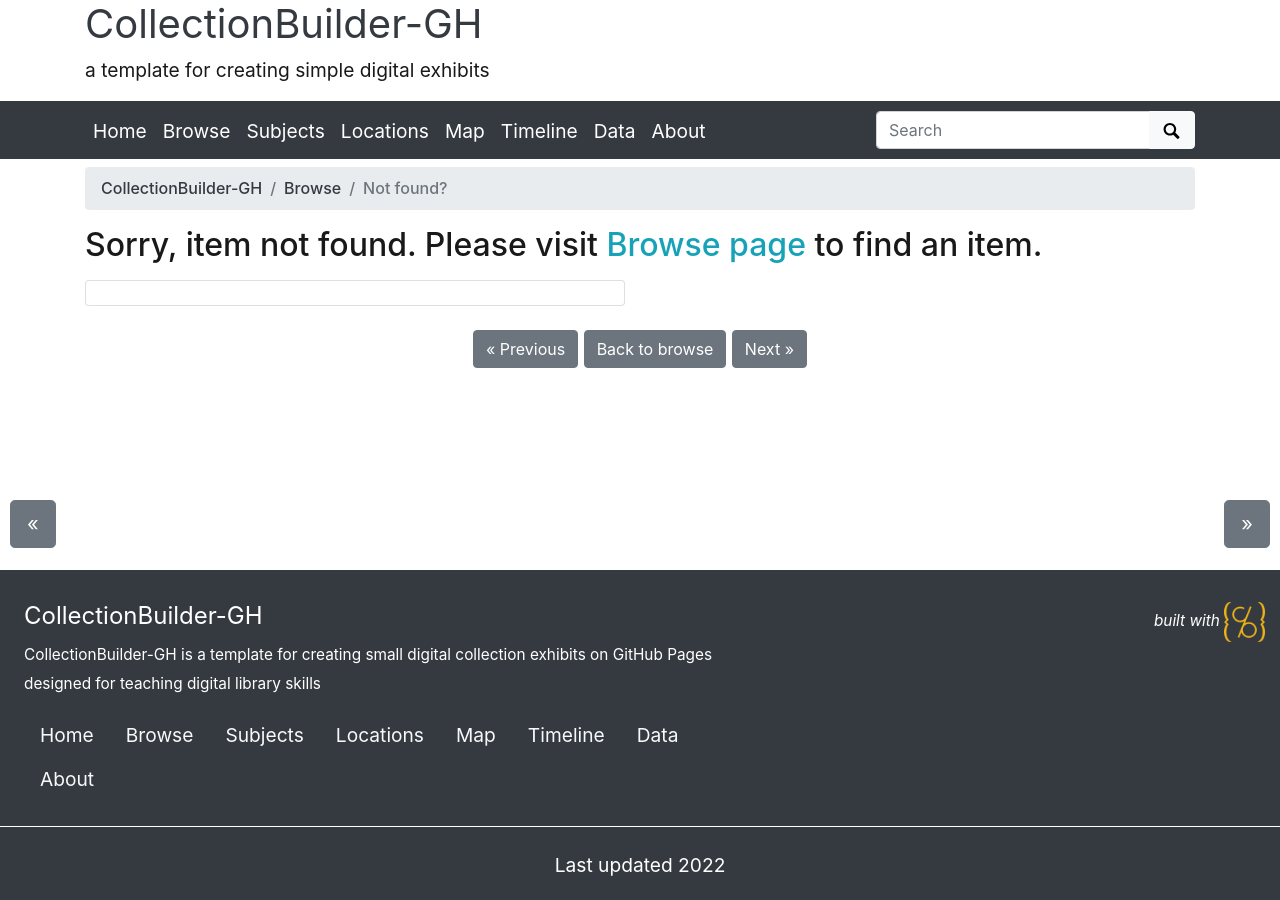
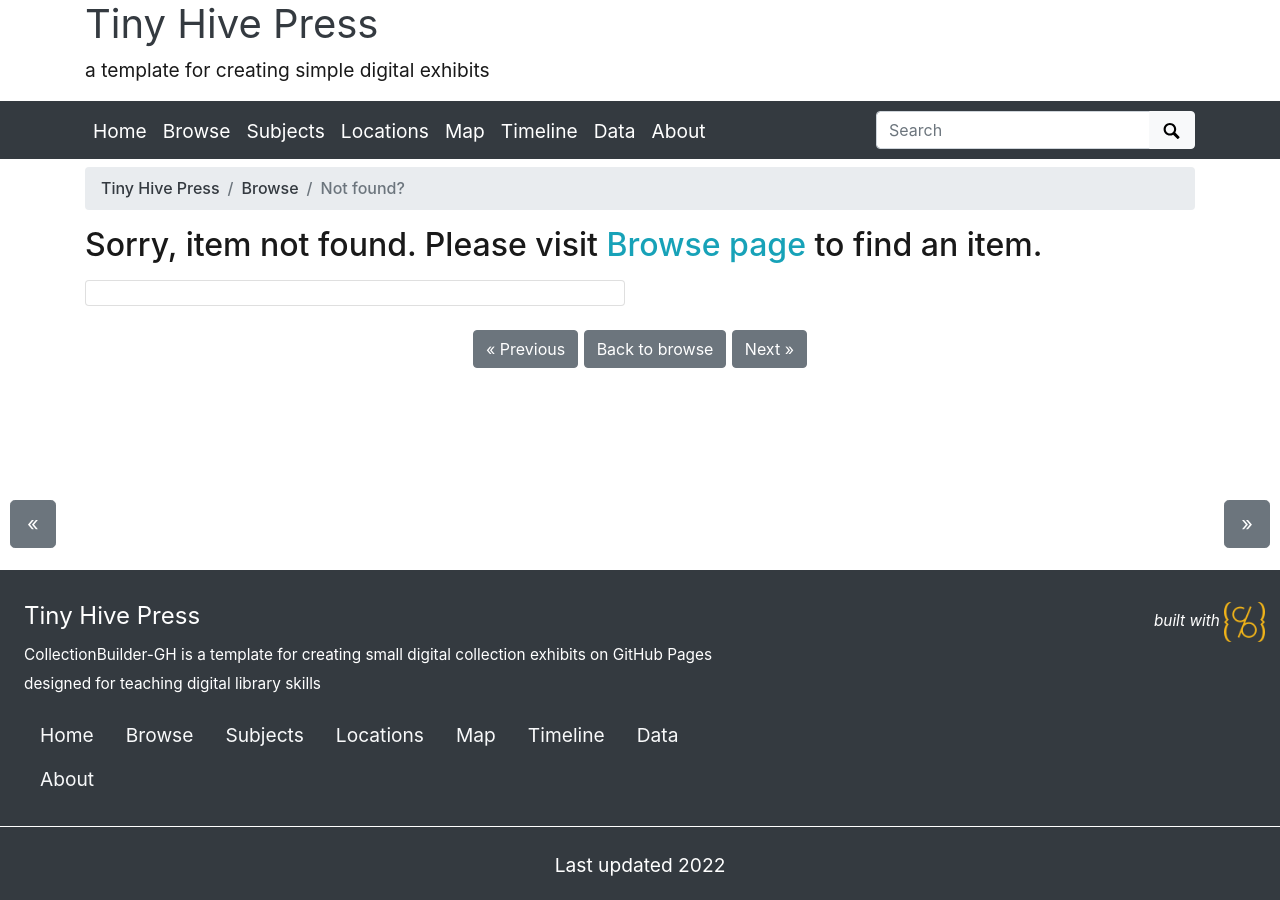
Before and after one commit to smellymeatstix/TinyHivedemoO, a Jekyll site: the page built from pages/item.md, in a window 1280 px wide. Built offline with Jekyll 4.4.1, drawn with Linux system fonts in a browser that asks for light colours.

Commit message:
Update _config.yml

```diff
--- a/_config.yml
+++ b/_config.yml
@@ -20,14 +20,14 @@ source-code: https://github.com/CollectionBuilder/collectionbuilder-gh
 # SITE SETTINGS
 #
 # title of site appears in banner
-title: CollectionBuilder-GH
+title: Tiny Hive Press
 # tagline, a short phrase that will appear throughout the site in the top banner
 tagline: a template for creating simple digital exhibits
 # description appears in meta tags and other locations
 # this description might appear in search result lists, keep around 160 characters max
 description: "CollectionBuilder-GH is a template for creating small digital collection exhibits on GitHub Pages designed for teaching digital library skills"
 # creator of the digital collection, to appear in meta tags; we typically use our GitHub usernames but feel free to just use your name
-author: CollectionBuilder
+author: Olivia Crooker
 
 ##########
 # COLLECTION SETTINGS
```
